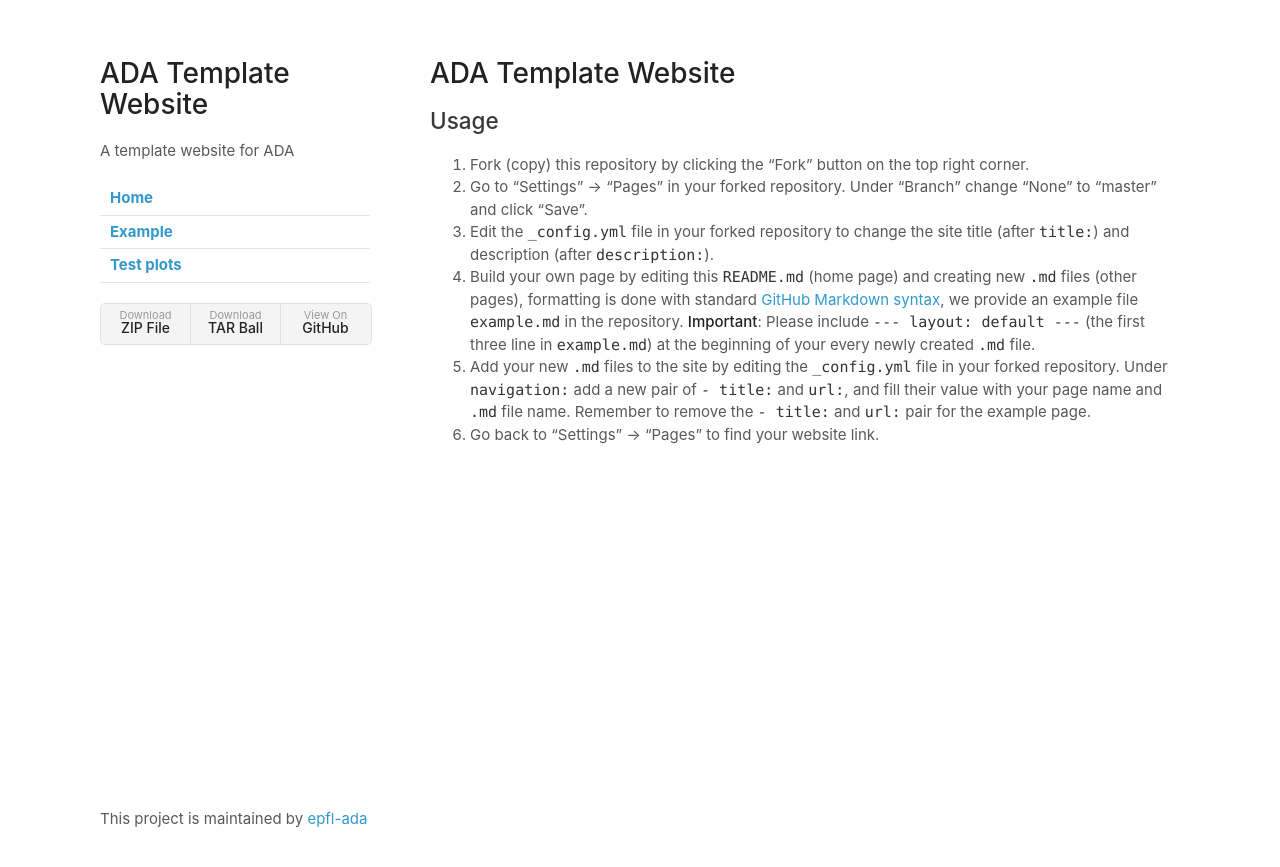
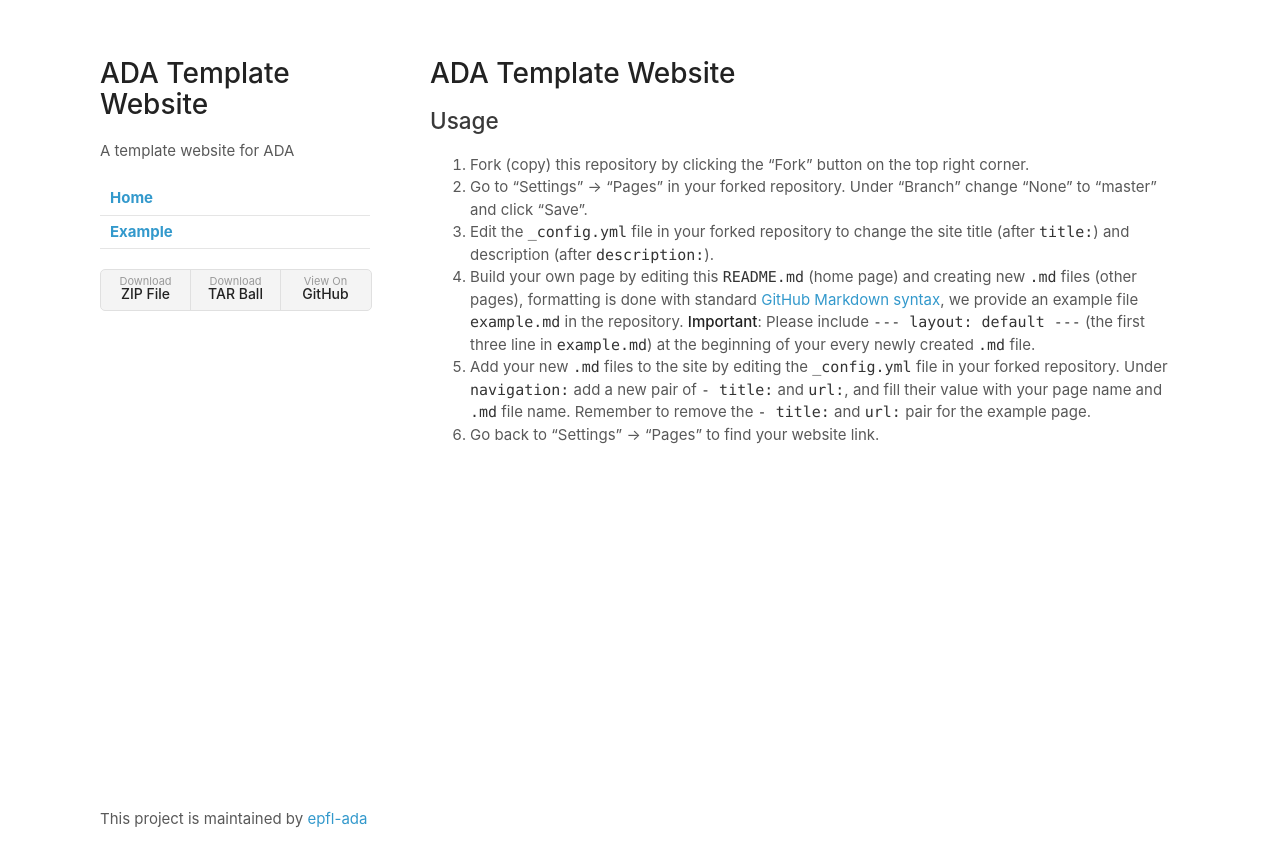
Before and after one commit to epfl-ada/ada-2023-project-rablashijupa, a Jekyll site: the page built from README 2.md, in a window 1280 px wide. Shown: the top 867 px of the page. Built offline with Jekyll 4.4.1, drawn with Linux system fonts in a browser that asks for light colours; our own code applies the rules of GitHub Pages for plain Markdown files.

Commit message:
Update _config.yml

```diff
--- a/_config.yml
+++ b/_config.yml
@@ -7,5 +7,3 @@ navigation:
     url: /
   - title: Example
     url: example
-  - title: Test plots
-    url: /index.html
```
